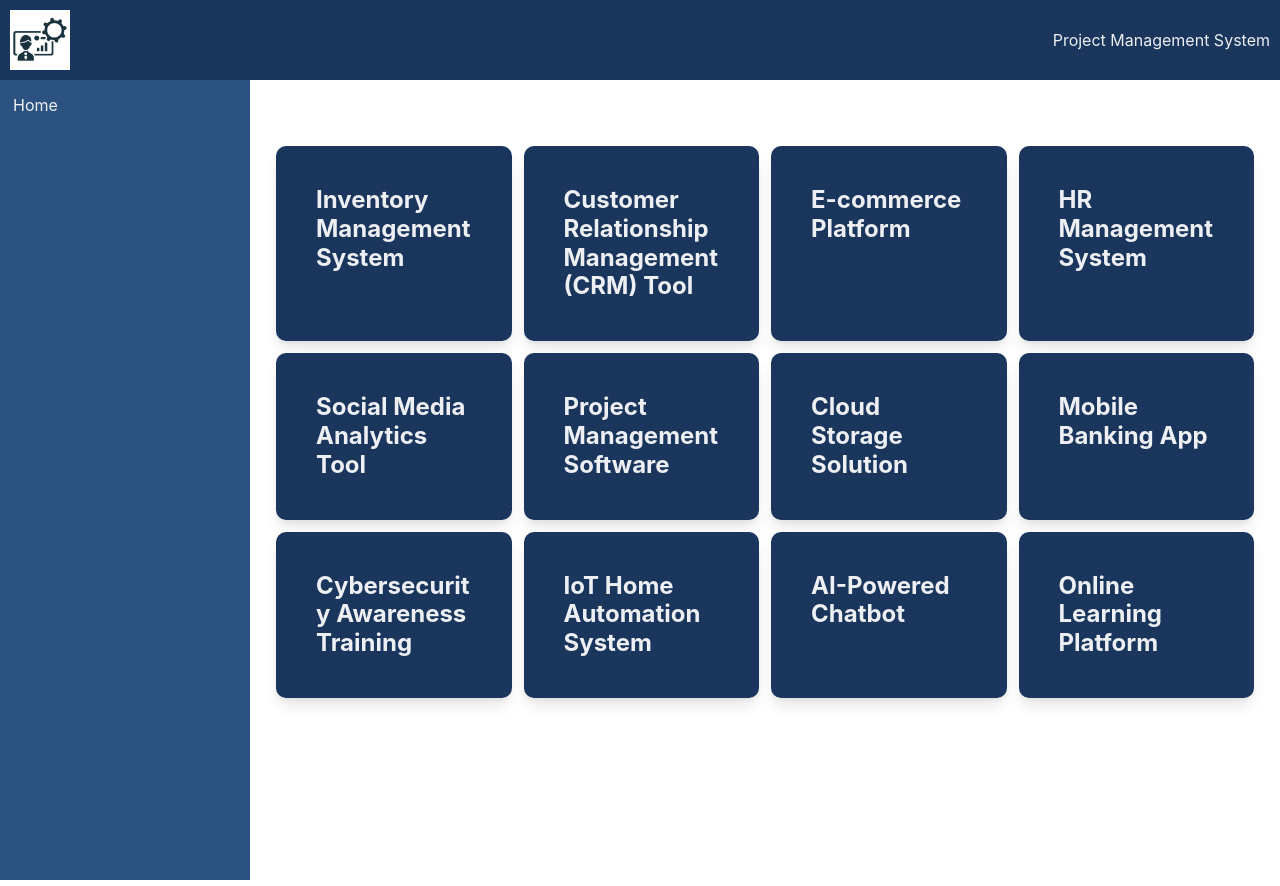
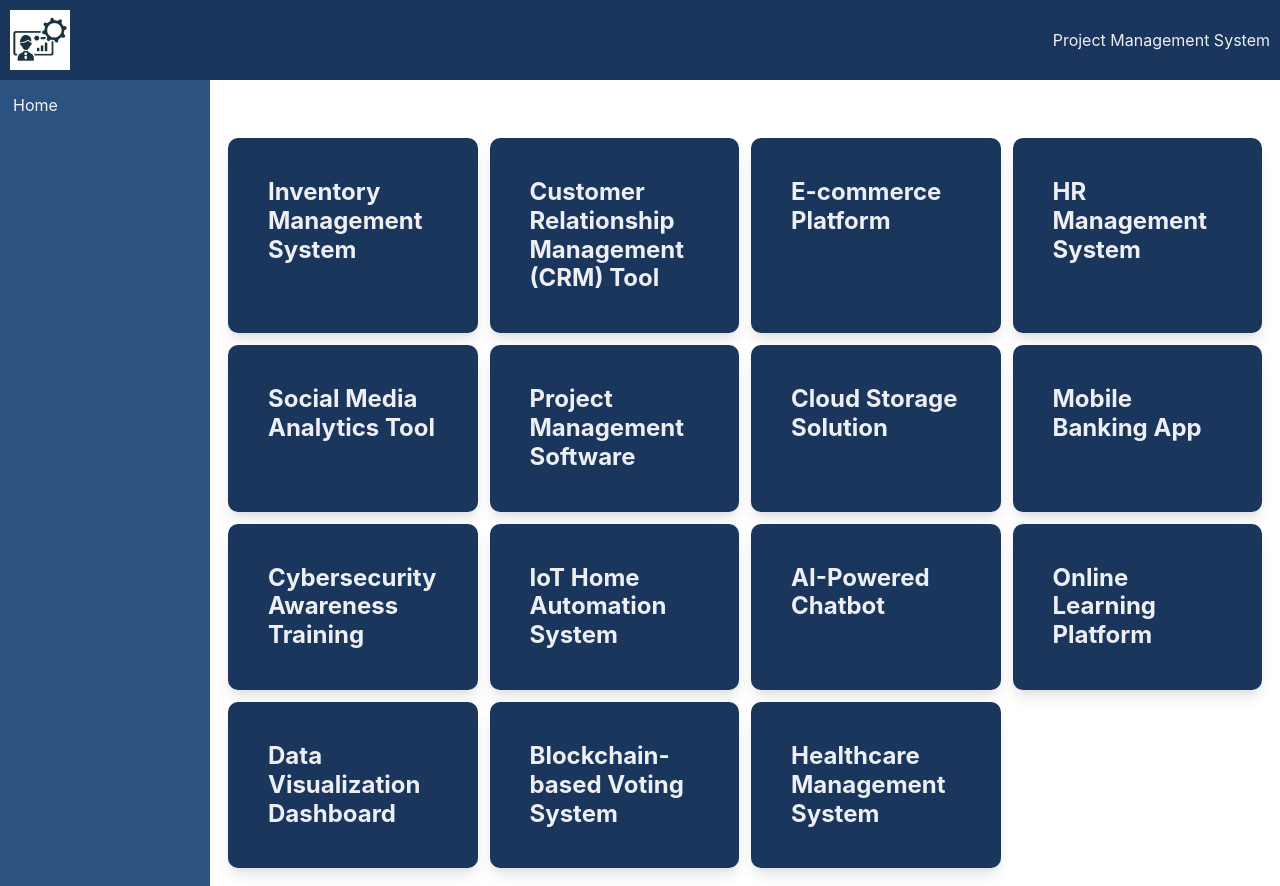
Before and after one commit to Djawad02/project-management, a React (Vite) app: page / in a window 1280 px wide. Built offline with nearby package versions, Linux system fonts and the light colour scheme.

Commit message:
Refactor- Adjusted sidebar width/length to accomodate multiple cards

```diff
--- a/src/components/Sidebar.tsx
+++ b/src/components/Sidebar.tsx
@@ -19,8 +19,8 @@ const Sidebar = () => {
       bg="blue.700"
       color="whiteAlpha.900"
       paddingX={2}
-      spacing={4}
-      height="100vh"
+      spacing={2}
+      height="100%"
       overflowY="auto"
     >
       <Box height="100%">
--- a/src/data/projects.ts
+++ b/src/data/projects.ts
@@ -143,28 +143,36 @@ const projects = [
     ],
     source: 'LinkedIn'
   },
-  // {
-  //   id: 13,
-  //   title: 'Data Visualization Dashboard',
-  //   description: 'A dashboard for visualizing key business metrics using charts and graphs.',
-  //   status: 'In Progress',
-  //   members: [
-  //     { name: 'Basil', role: 'Team Lead' },
-  //     { name: 'Marrium', role: 'Developer' },
-  //   ],
-  // },
-  // {
-  //   id: 14,
-  //   title: 'Blockchain-based Voting System',
-  //   description: 'A secure voting system based on blockchain technology.',
-  //   status: 'Pending'
-  // },
-  // {
-  //   id: 15,
-  //   title: 'Healthcare Management System',
-  //   description: 'A system for managing patient records, appointments, and billing.',
-  //   status: 'Completed'
-  // }
+  {
+    id: 13,
+    title: 'Data Visualization Dashboard',
+    description: 'A dashboard for visualizing key business metrics using charts and graphs.',
+    status: 'In Progress',
+    members: [
+      { name: 'Basil', role: 'Team Lead' },
+      { name: 'Marrium', role: 'Developer' },
+    ],
+  },
+  {
+    id: 14,
+    title: 'Blockchain-based Voting System',
+    description: 'A secure voting system based on blockchain technology.',
+    status: 'Pending',
+    members: [
+      { name: 'Rom', role: 'Team Lead' },
+      { name: 'Pop', role: 'Developer' },
+    ],
+  },
+  {
+    id: 15,
+    title: 'Healthcare Management System',
+    description: 'A system for managing patient records, appointments, and billing.',
+    status: 'Completed',
+    members: [
+      { name: 'Basil', role: 'Team Lead' },
+      { name: 'Marrium', role: 'Developer' },
+    ],
+  }
 ];
 
 export default projects;
--- a/src/pages/Layout.tsx
+++ b/src/pages/Layout.tsx
@@ -10,7 +10,7 @@ const Layout = () => {
     <>
       <Navbar />
       <Grid
-        templateColumns={{ base: "1fr", lg: "250px 1fr" }}
+        templateColumns={{ base: "1fr", lg: "210px 1fr" }}
         minHeight="100vh"
       >
         <Show above="lg">
@@ -20,7 +20,7 @@ const Layout = () => {
         </Show>
 
         <GridItem>
-          <Box p={4}>
+          <Box p={2}>
             <Outlet />
           </Box>
         </GridItem>
```
